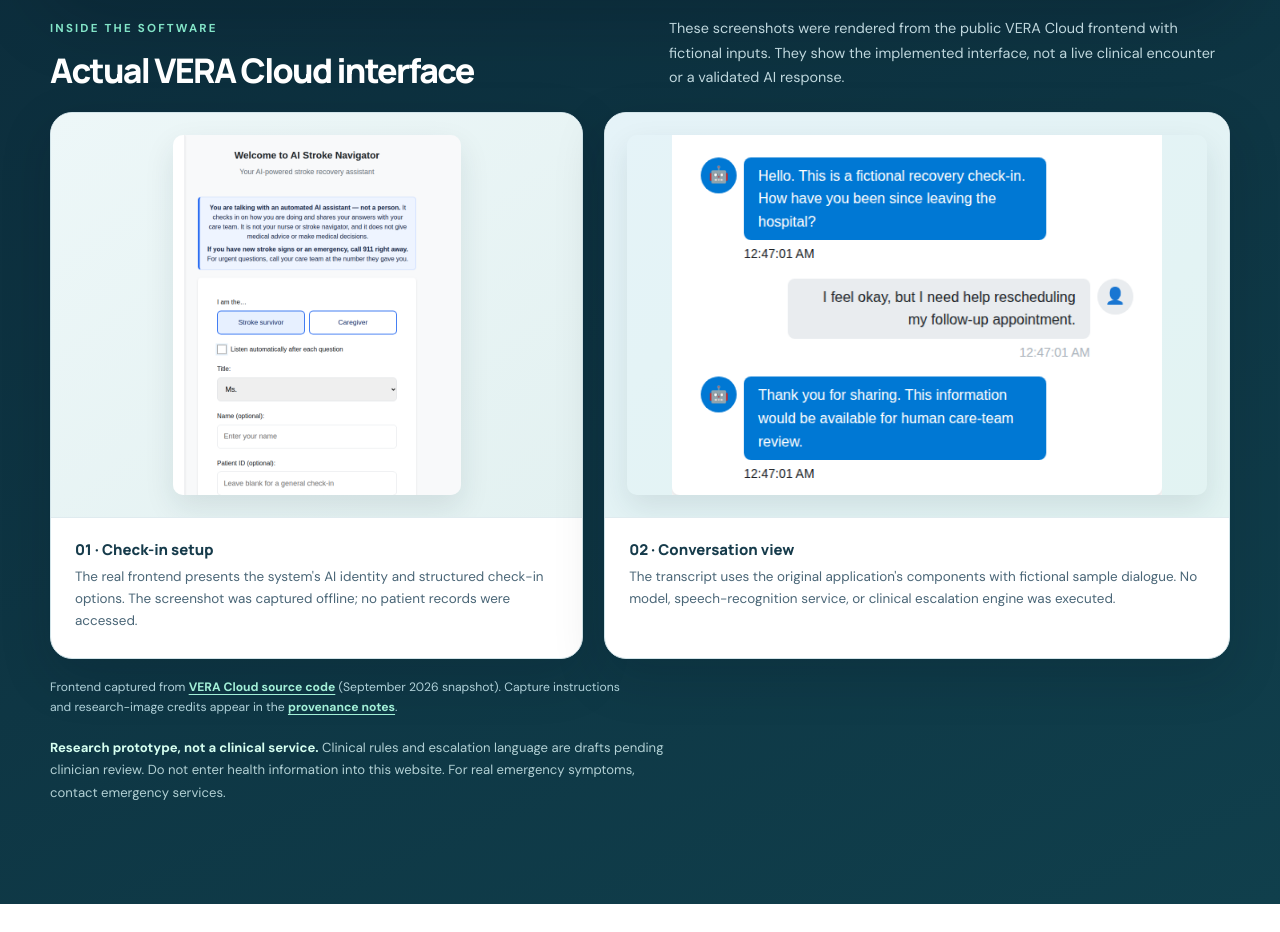
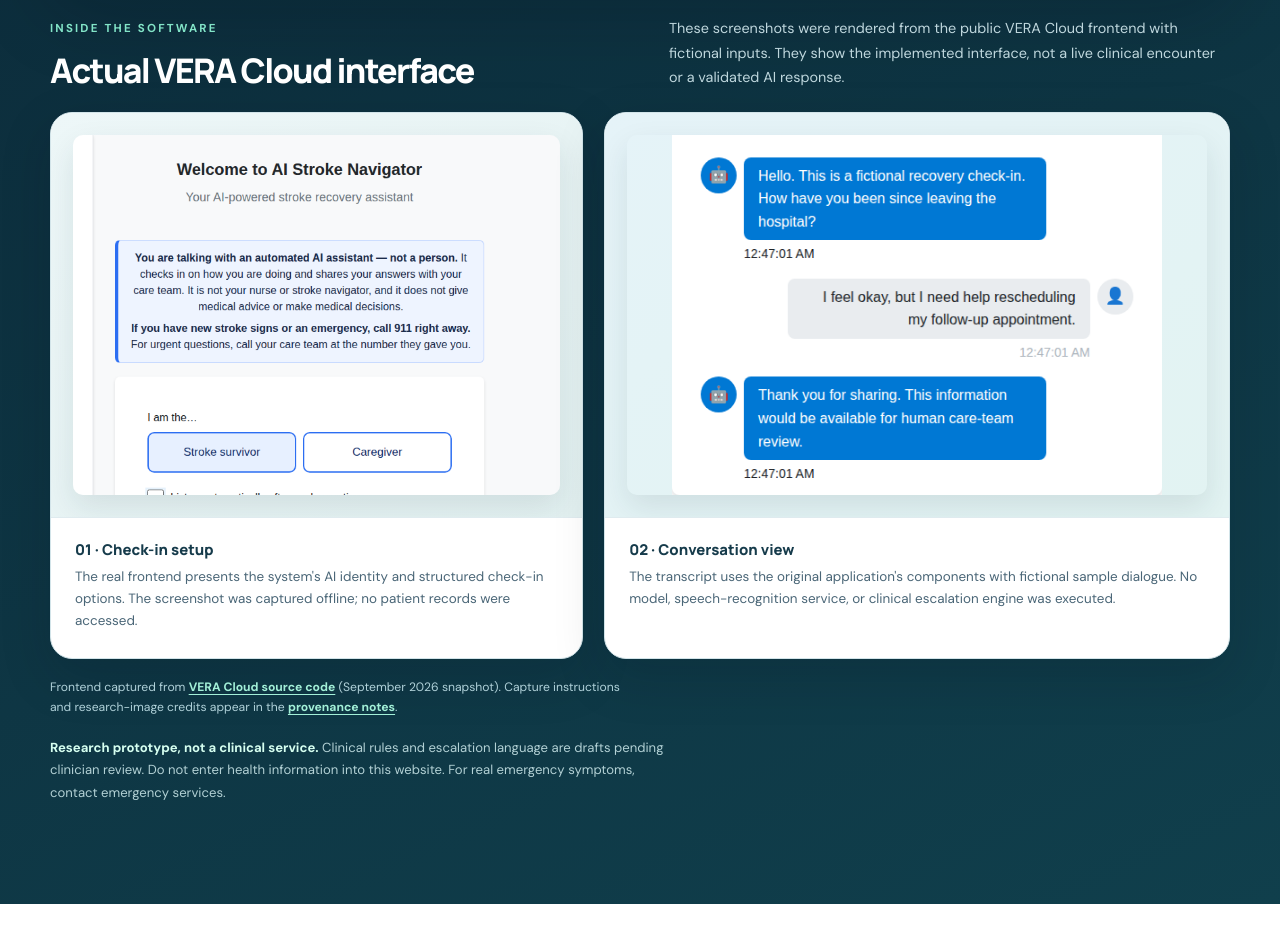
Before and after one commit to vafaei-ar/vafaei-ar.github.io, a plain HTML site: page index.html in a window 1280 px wide. Shown: the part 6000-6932 px from the top of the page. Drawn offline with Linux system fonts and the light colour scheme.

Commit message:
Make authentic VERA setup screenshot legible while preserving linked full image

```diff
--- a/assets/showcase.css
+++ b/assets/showcase.css
@@ -325,3 +325,7 @@ a:focus-visible,button:focus-visible,summary:focus-visible{outline:3px solid #f3
 .vera-gallery-source a{color:#a3f0d8;font-weight:750}
 @media(max-width:920px){.vera-gallery-intro{grid-template-columns:1fr;gap:12px}.vera-gallery-grid{grid-template-columns:1fr 1fr}.vera-shot-frame{height:330px;min-height:300px;padding:14px}}
 @media(max-width:640px){.vera-gallery{margin-top:37px}.vera-gallery-grid{grid-template-columns:1fr;gap:18px}.vera-shot-frame{height:320px;min-height:0}.vera-gallery-intro h3{font-size:1.75rem}.microscopy-evidence figcaption{font-size:.72rem}.micrograph-open{font-size:.63rem;padding:5px 9px}.vera-screenshot-card figcaption{padding:18px}}
+
+/* Crop the on-page view to the top of the real setup screen for legibility.
+   The unmodified full-height screenshot remains available when opened. */
+.vera-setup-frame img{width:100%;height:100%;max-height:none;object-fit:cover;object-position:top}
```
